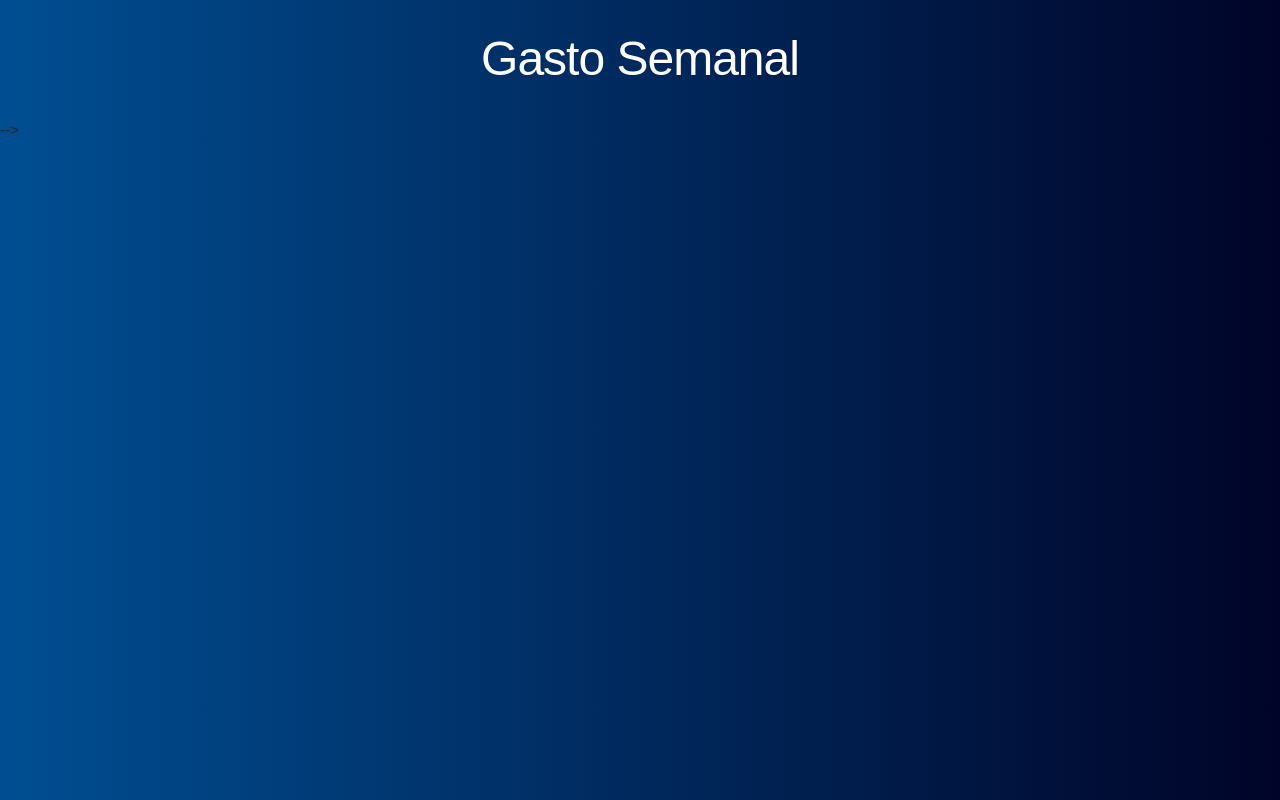
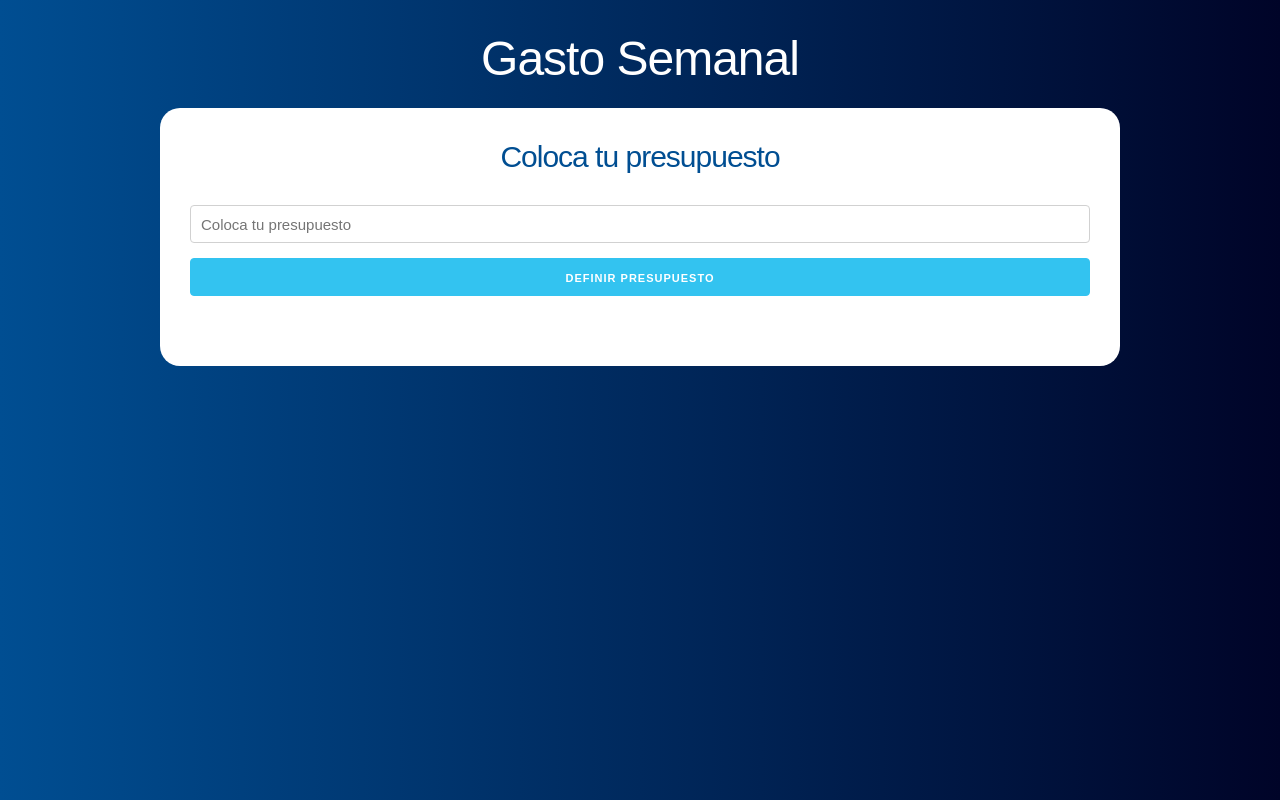
Before and after one commit to KJ-27/presupuesto, a React (Create React App) app: page / in a window 1280 px wide. Built offline with nearby package versions, Linux system fonts and the light colour scheme.

Commit message:
Part 1 - Validation on Add Presupuesto

```diff
--- a/public/index.html
+++ b/public/index.html
@@ -20,6 +20,5 @@
   <body>
     <noscript>You need to enable JavaScript to run this app.</noscript>
     <div id="root"></div>
-    -->
   </body>
 </html>
--- a/src/App.js
+++ b/src/App.js
@@ -1,10 +1,15 @@
 import React from "react";
+import Pregunta from "./components/Pregunta";
 
 function App() {
   return (
     <div className="container">
       <header>
         <h1>Gasto Semanal</h1>
+
+        <div className="contenido-principal contenido">
+          <Pregunta />
+        </div>
       </header>
     </div>
   );
--- /dev/null
+++ b/src/components/Error.js
@@ -0,0 +1,7 @@
+import React from "react";
+
+const Error = ({ mensaje }) => (
+  <p className="alert alert-danger error">{mensaje}</p>
+);
+
+export default Error;
--- /dev/null
+++ b/src/components/Pregunta.js
@@ -0,0 +1,52 @@
+import React, { Fragment, useState } from "react";
+import Error from "./Error";
+
+const Pregunta = () => {
+  //Definir State
+  const [cantidad, guardarCantidad] = useState(0);
+  const [error, guardarError] = useState(false);
+
+  //Funcion que lee el presupuesto
+  const definirPresupuesto = (e) => {
+    guardarCantidad(parseInt(e.target.value, 10));
+  };
+
+  //Submit para definir el presupuesto
+  const agregarPresupuesto = (e) => {
+    e.preventDefault();
+
+    //Validar
+    if (cantidad < 1 || isNaN(cantidad)) {
+      guardarError(true);
+      return;
+    }
+
+    //Si todo pasa
+    guardarError(false);
+  };
+
+  return (
+    <Fragment>
+      <h2>Coloca tu presupuesto</h2>
+
+      {error ? <Error mensaje="El Presupuesto es Incorrecto" /> : null}
+
+      <form onSubmit={agregarPresupuesto}>
+        <input
+          type="number"
+          className="u-full-width"
+          placeholder="Coloca tu presupuesto"
+          onChange={definirPresupuesto}
+        />
+
+        <input
+          type="submit"
+          className="button-primary u-full-width"
+          value="Definir Presupuesto"
+        />
+      </form>
+    </Fragment>
+  );
+};
+
+export default Pregunta;
```
